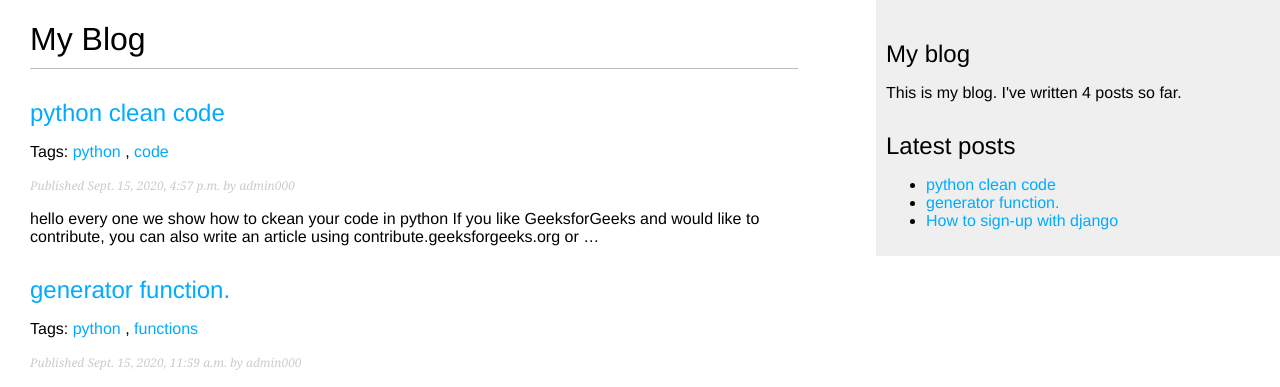
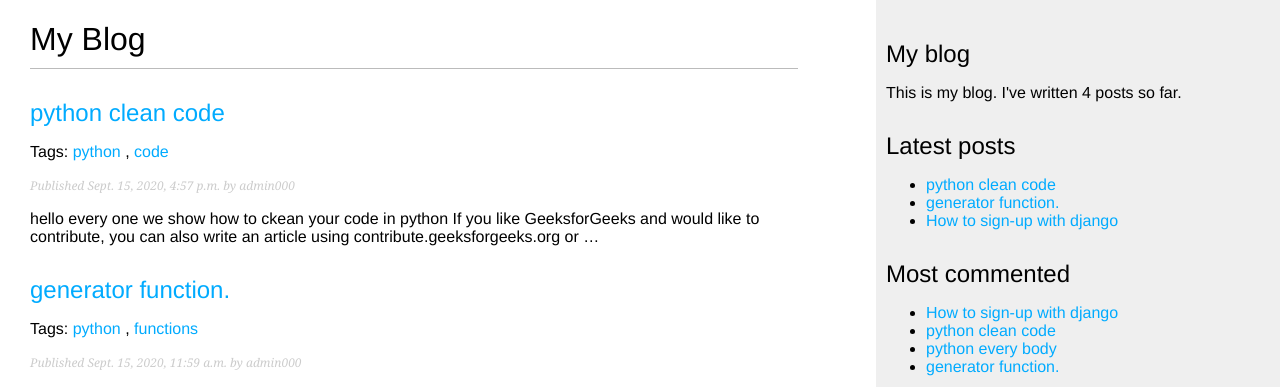
Before and after one commit to brahim024/dj-tutorial, a Django app: page /blog/post in a window 1280 px wide. Shown: the top 387 px of the page. Run offline with Django 3.2, Linux system fonts and the light colour scheme; data comes from the database, SQL or seed files in the repository; parts of the project's set-up code (start-up, migrations or seed data) failed here and were passed over.

Commit message:
add mosted posts

```diff
--- a/myapp/templatetags/blog_tags.py
+++ b/myapp/templatetags/blog_tags.py
@@ -1,4 +1,5 @@
 from django import template
+from django.db.models import Count
 from ..models import Post
 register=template.Library()
 
@@ -10,7 +11,9 @@ def total_posts():
 def show_latest_posts(count=5):
 	latest_posts=Post.objects.order_by('-publish')[:count]
 	return {'latest_posts':latest_posts}
+
+@register.simple_tag
 def get_most_commented_posts(count=5):
 	return Post.objects.annotate(
 		total_comments=Count('comments')
-		).order_by('-total_comments')[:counts]
+		).order_by('-total_comments')[:count]
--- a/myapp/views.py
+++ b/myapp/views.py
@@ -50,6 +50,7 @@ def post_details(request,year,month,day ,post):
 
 	else:
 		comment_form=CommentForm()
+		#tags and similar tags
 	post_tags_ids=post.tags.values_list('id',flat=True)
 	similar_posts=Post.objects.filter(tags__in=post_tags_ids)
 
--- a/templates/base.html
+++ b/templates/base.html
@@ -19,7 +19,18 @@
 p>
 <h2>Latest posts </h2>
 {% show_latest_posts 3 %}
+<h2> Most commented</h2>
+{% get_most_commented_posts as commented_posts %}
+<ul>
+	{% for post in commented_posts %}
+	<li>
+		<a href="{{ post.get_absolute_url }}">{{post.title}}</a>
+
+	</li>
+	{% endfor %}
+</ul>
  </div>
+
 
 
 </body>
```
